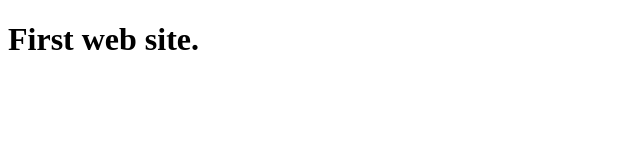
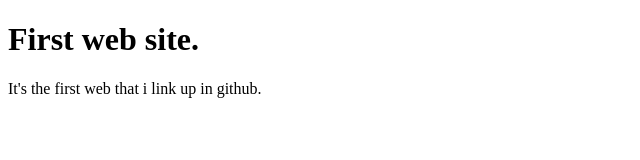
Before and after one commit to FAIMOST/my_frist_website, a plain HTML site: page index.html in a window 1280 px wide. Shown: the whole page, without its empty margins (0-640 px from the left). Drawn offline with Linux system fonts and the light colour scheme.

Commit message:
learned github

```diff
--- a/index.html
+++ b/index.html
@@ -8,5 +8,6 @@
 </head>
 <body>
     <h1>First web site.</h1>
+    <p>It's the first web that i link up in github.</p>
 </body>
 </html>
```
